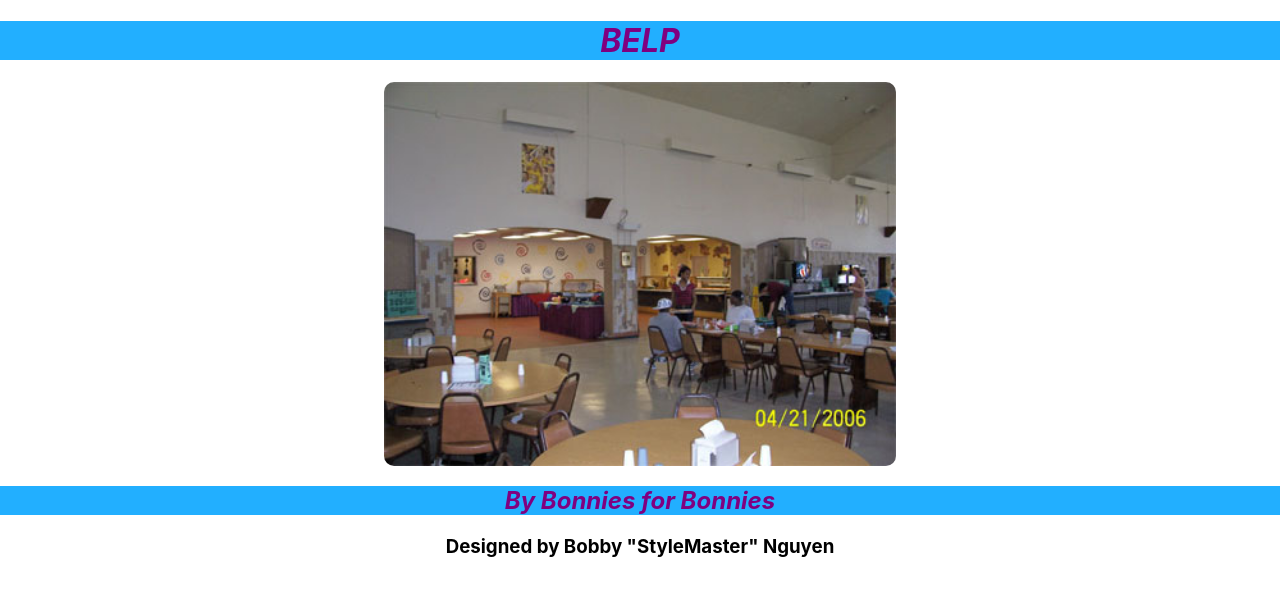
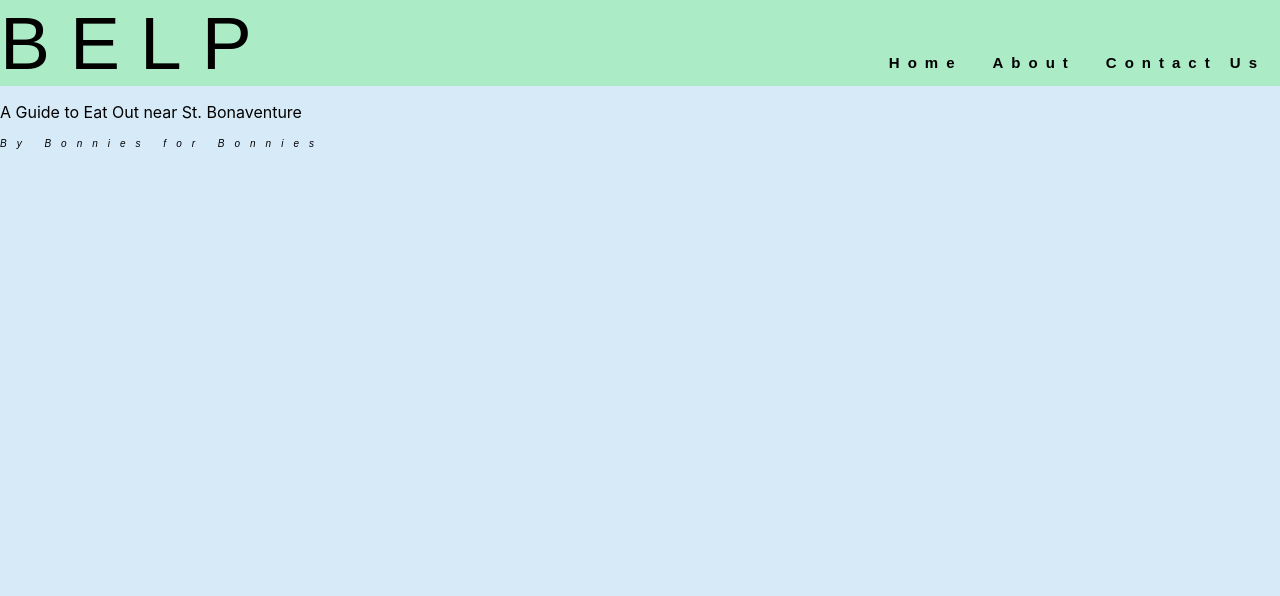
Before and after one commit to shikhardixitprojects/app-class-project, a React (Create React App) app: page / in a window 1280 px wide. Shown: the top 596 px of the page. Built offline with nearby package versions, Linux system fonts and the light colour scheme.

Commit message:
Styled homepage

```diff
--- a/package.json
+++ b/package.json
@@ -5,6 +5,7 @@
   "dependencies": {
     "react": "^16.8.6",
     "react-dom": "^16.8.6",
+    "react-router-dom": "4.1.1",
     "react-scripts": "2.1.8"
   },
   "scripts": {
--- a/src/App.css
+++ b/src/App.css
@@ -1,26 +1,72 @@
 .App {
-  text-align: center;
+
+}
+
+body{
+  background-color: #D6EAF8;
 }
 
 .appTitle {
-  background-color: #22AFFF;
-  font-style: italic;
   position: center;
   text-align: center;
-  color: purple;
+  color: black;
+  background-color: #ABEBC6;
+  font-size: 75px;
+  font-family: "Arial", sans-serif;
+  font-weight: 100;
+  font-stretch: ultra-expanded;
+  letter-spacing: 20px;
+  margin-bottom: auto;
+  margin-top: auto;
+
 }
+.bobby {
+  text-align: left;
+  position: left;
+  letter-spacing: 5px;
+  font-size: 15px;
 
+}
+.button {
+  font-size: 15px;
+  letter-spacing: 8px;
+  text-align: center;
+  font-family: "Arial", sans-serif;
+  margin: 1em;
+}
 .appHeader {
-  background-color: #22AFFF;
   font-style: italic;
-  position: center;
-  text-align: center;
-  color: purple;
+  color: black;
+  font-size: 10px;
+  font-family: "Arial", sans-serif;
+  font-weight: 100;
+  font-stretch: ultra-expanded;
+  letter-spacing: 10px;
+  text-align: left;
+  padding-top: -20px;
 }
 
 .App-link {
   color: #61dafb;
 }
+.flex-container{
+  display: flex;
+  flex-direction: row;
+  justify-content: space-between;
+  align-items: flex-end;
+  background-color: #ABEBC6;
+  margin: 0px;
+}
+.Buttons{
+  display: flex;
+  flex-direction: row;
+  padding-left: 15px;
+
+}
+.LittleIntro{
+  padding-top: 0px;
+}
+
 
 @keyframes App-logo-spin {
   from {
--- a/src/App.js
+++ b/src/App.js
@@ -1,5 +1,4 @@
 import React, { Component } from 'react';
-import { BrowserRouter } from 'react-router-dom'
 import mainImage from './oldHickey.jpg';
 import './App.css';
 
@@ -9,16 +8,30 @@
   render() {
 
     return (
-      <div className="App">
+      <body>
+        <div className="App">
 
-        <h1 class = "appTitle">BELP</h1>
-        <img
-         src={mainImage}
-         alt="profImage"
-         />
-         <h2 class = "appHeader">By Bonnies for Bonnies</h2>
-         <h3 class = "bobby">Designed by Bobby "StyleMaster" Nguyen</h3>
-      </div>
+          <div className = "flex-container">
+            <h1 className = "appTitle">BELP</h1>
+            <div className = "Buttons ">
+
+              <h2 className = "button"> Home</h2>
+              <h2 className = "button">About</h2>
+              <h2 className = "button">Contact Us</h2>
+            </div>
+
+          </div>
+
+          <p className = "LittleIntro">A Guide to Eat Out near St. Bonaventure</p>
+          <p className = "appHeader">By Bonnies for Bonnies</p>
+
+
+          </div>
+
+
+
+
+      </body>
 
     );
   }
```
Also changed, not shown: 1 other file (tests, documents, lock files or other folders).
